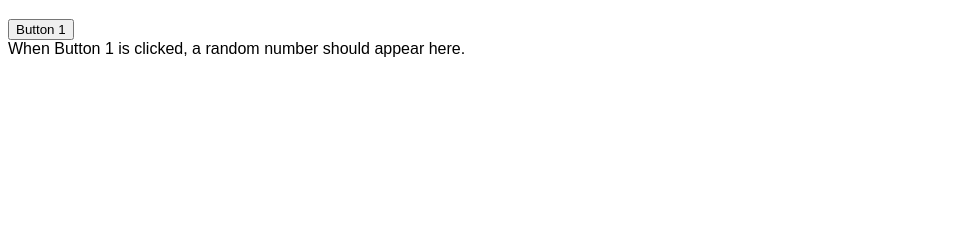
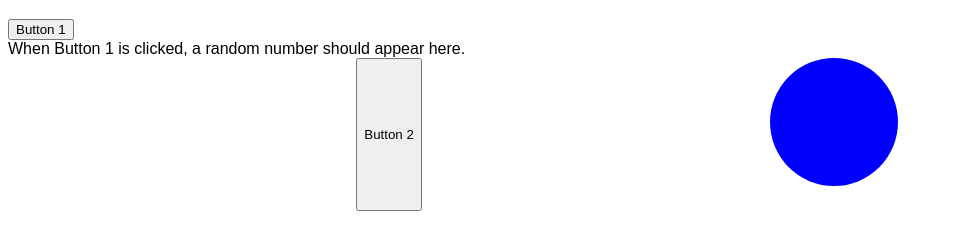
Before and after one commit to DS4200-S22/ic-06-florisdobber, a plain HTML site: page index.html in a window 1280 px wide. Shown: the part 61-310 px from the top of the page, without its empty margins (0-953 px from the left). Drawn offline with Linux system fonts and the light colour scheme.

Commit message:
Circle changes color

```diff
--- a/index.html
+++ b/index.html
@@ -17,6 +17,12 @@
         When Button 1 is clicked, a random number should appear here.
     </div>
 
+    <div id="changing_color">
+        <button type="button" onclick="changeColor()">Button 2</button>
+        <svg width="12vw" height="12vw"><circle class="blue" id="circle" r="5vw" cx="5vw" cy="5vw"></circle></svg>
+    </div>
+
+
 </body>
 
 <script src="./main.js"></script>
--- a/main.js
+++ b/main.js
@@ -14,3 +14,11 @@ function button1Clicked() {
     console.log(randNum);
     document.getElementById('random_num').innerHTML = randNum;
 }
+
+function changeColor() {
+    const className = document.getElementById('circle').classList[0];
+
+    if (className == 'blue') {
+        document.getElementById('circle').classList.toggle('green');
+    }
+}
--- a/style.css
+++ b/style.css
@@ -1,3 +1,16 @@
 body {
     font-family: Arial;
 }
+
+#changing_color {
+    display: flex;
+    justify-content: space-evenly;
+}
+
+.blue {
+    fill: blue;
+}
+
+.green {
+    fill: green;
+}
```
